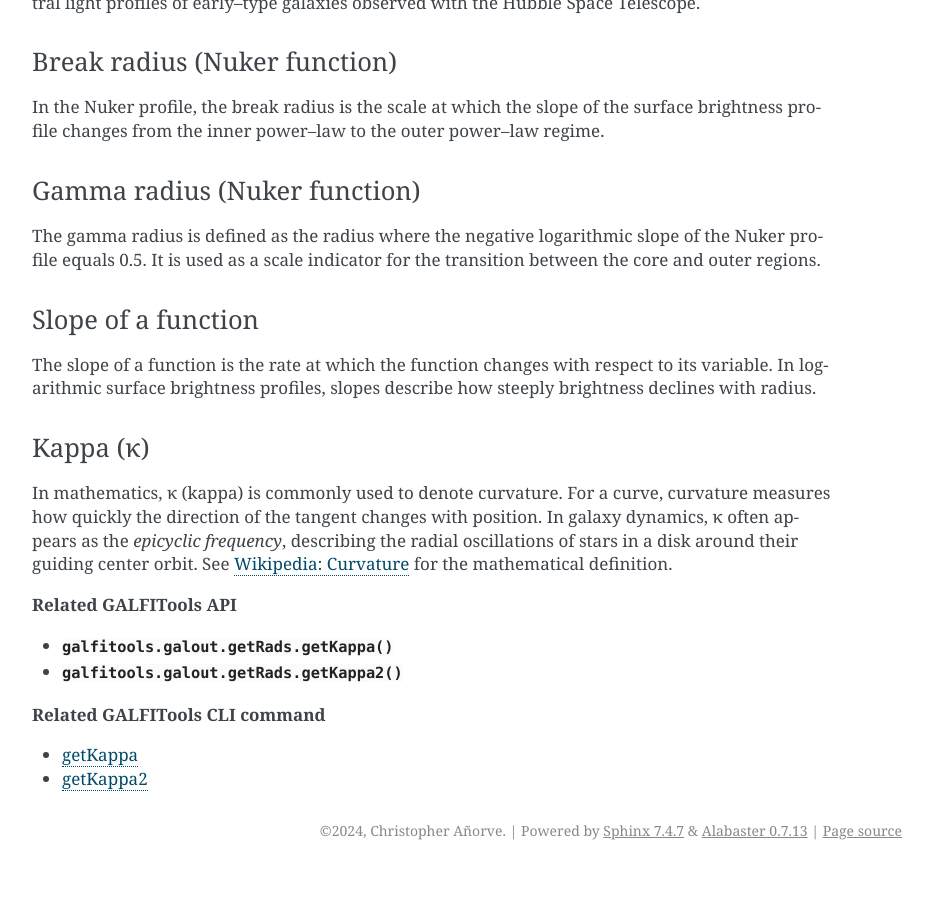
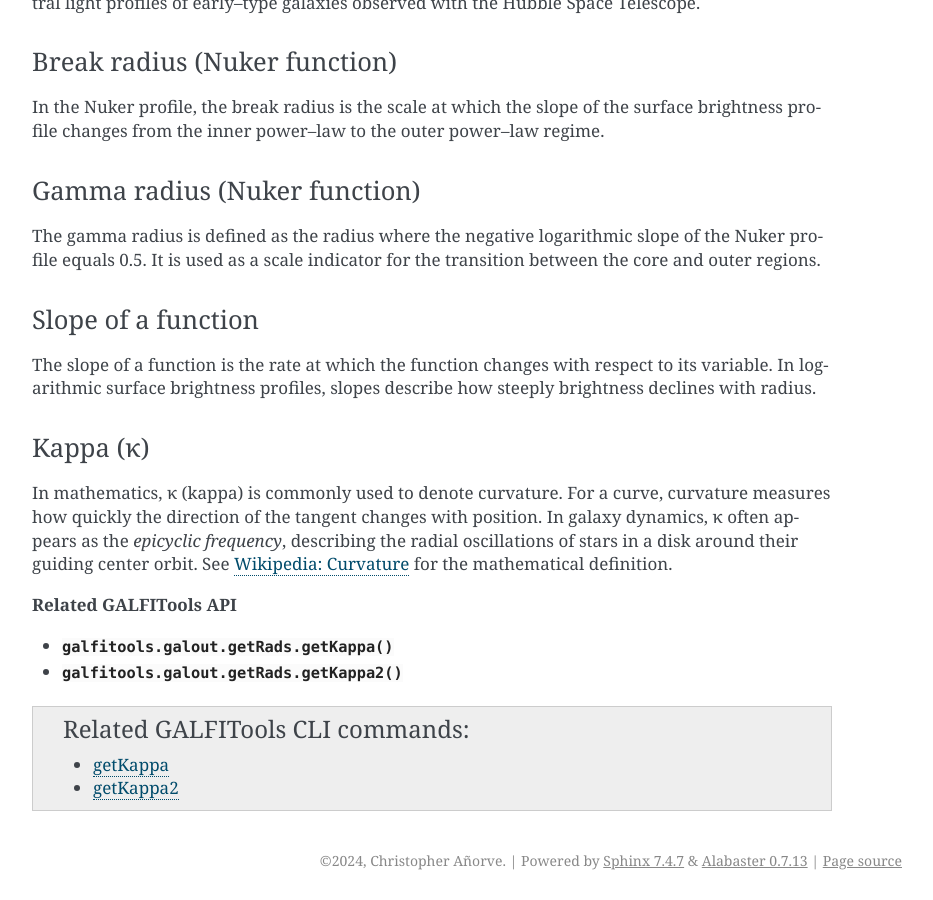
Before and after one commit to canorve/GALFITools, a Sphinx documentation site: the page built from docs/concepts.rst, in a window 1280 px wide and 900 px high, scrolled down 5601 px. Shown: the whole window, without its empty margins (338-1271 px from the left). Built offline with Sphinx 7.4.7, drawn with Linux system fonts in a browser that asks for light colours; before the commit the page ends 6471 px from its top, so only the background shows below that.

Commit message:
docs updated

```diff
--- a/docs/concepts.rst
+++ b/docs/concepts.rst
@@ -397,7 +397,8 @@ the mathematical definition.
 - :py:func:`galfitools.galout.getRads.getKappa`
 - :py:func:`galfitools.galout.getRads.getKappa2`
 
-**Related GALFITools CLI command**
+.. admonition:: Related GALFITools CLI commands
+   :class: seealso
 
-- :ref:`getKappa <routine-getKappa>`
-- :ref:`getKappa2 <routine-getKappa2>`
+   - :ref:`getKappa <routine-getKappa>`
+   - :ref:`getKappa2 <routine-getKappa2>`
```
